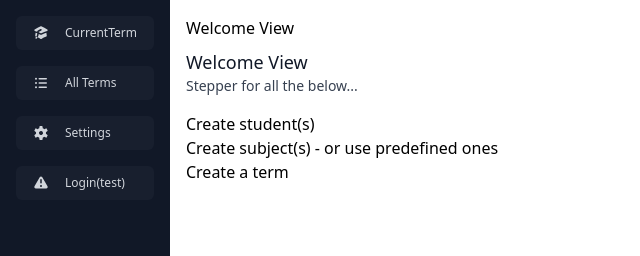
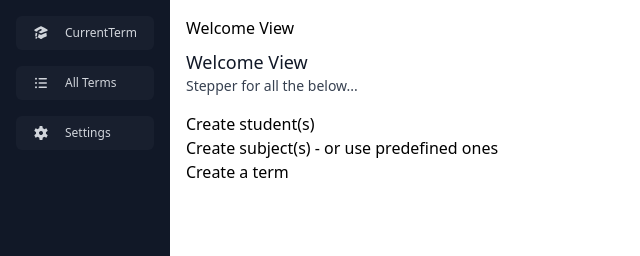
Before and after one commit to brendanbax/homeschool-hours, a React (Vite) app: page /log-in in a window 1280 px wide. Both pictures are taken after a click on the button "Log in". Shown: the top 256 px of the page, without its empty margins (0-640 px from the left). Built offline with nearby package versions, Linux system fonts and the light colour scheme.

Commit message:
remove test code

```diff
--- a/src/components/Nav.tsx
+++ b/src/components/Nav.tsx
@@ -22,7 +22,6 @@ export const Nav = ({ className }: { className?: string }) => {
         <NavItem to='/current' label='CurrentTerm' icon={<AcademicCapIcon />} />
         <NavItem to='/terms' label='All Terms' icon={<ListBulletIcon />} />
         <NavItem to='/settings' label='Settings' icon={<Cog6ToothIcon />} />
-        <NavItem to='/log-in' label='Login(test)' icon={<ExclamationTriangleIcon />} />
         <div className='mt-auto'>
           <NavItem onClick={handleLogout} label='Log Out' icon={<ArrowLeftStartOnRectangleIcon />} />
         </div>
```
